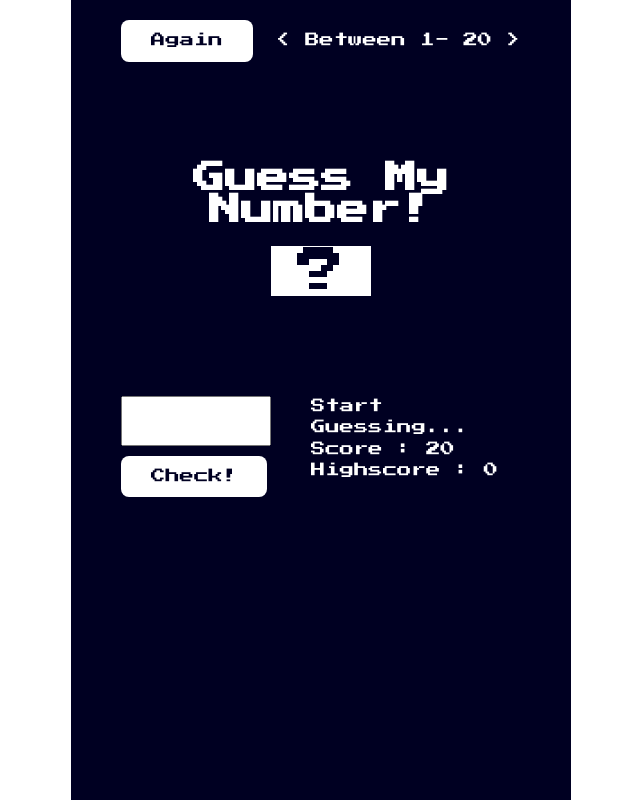
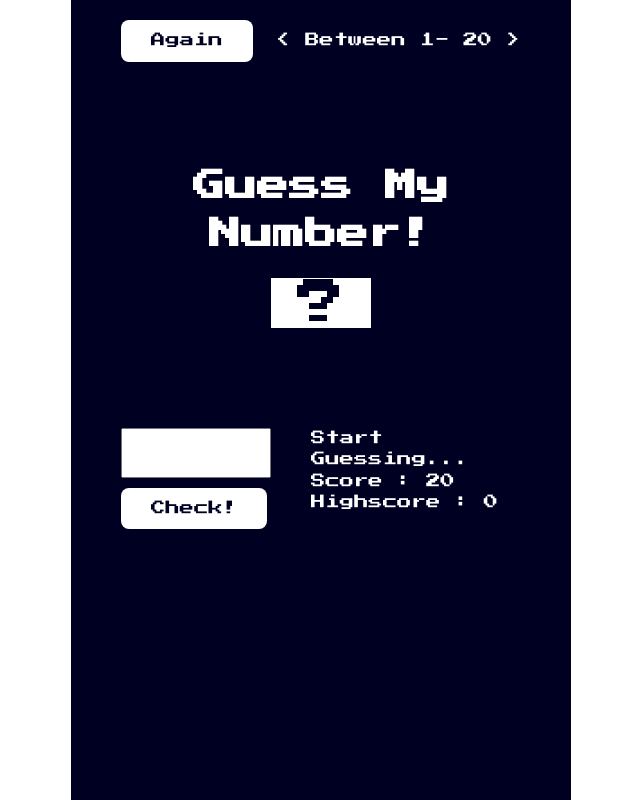
Before and after one commit to Kareem24/Guessing-game, a plain HTML site: page index.html in a window 1280 px wide. Shown: the whole page, without its empty margins (319-959 px from the left). Drawn offline with Linux system fonts and the light colour scheme.

Commit message:
add line height to the heading title

```diff
--- a/css/style.css
+++ b/css/style.css
@@ -23,6 +23,9 @@
 	border: none;
 	background: #fff;
 	border-radius: 8px;
+}
+.title {
+	line-height: 1.5;
 }
 .btn,
 p,
```
